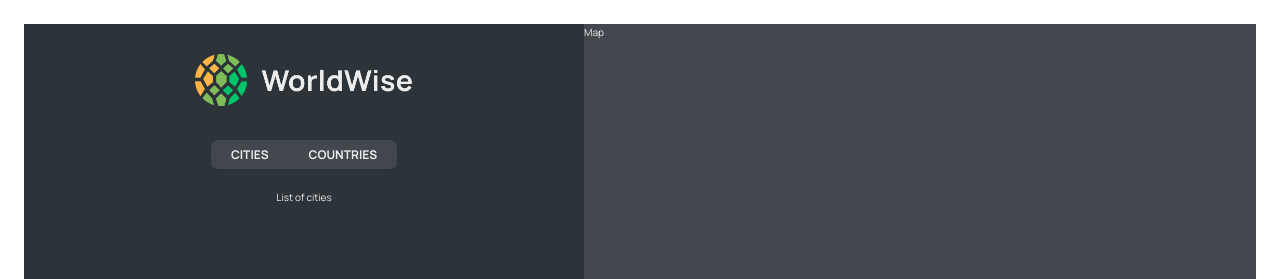
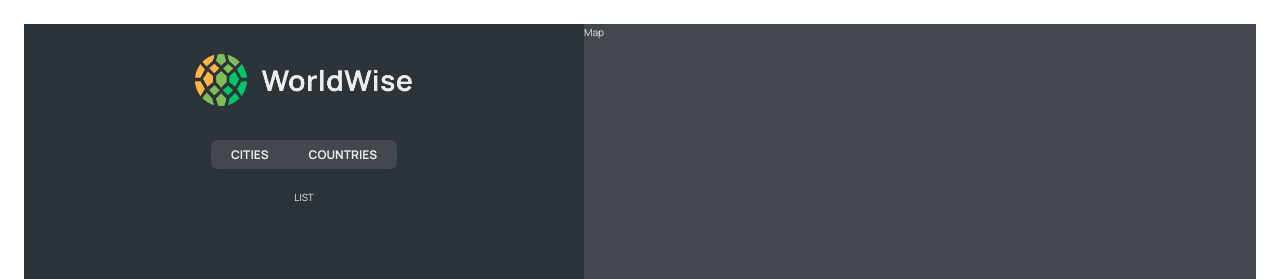
Before and after one commit to CezarLuca/17_worldwise, a React (Vite) app: page /app in a window 1280 px wide. Shown: the top 279 px of the page. Built offline with nearby package versions, Linux system fonts and the light colour scheme.

Commit message:
Implementing the CityList component part 1

```diff
--- a/package.json
+++ b/package.json
@@ -10,6 +10,7 @@
     "preview": "vite preview"
   },
   "dependencies": {
+    "json-server": "^1.0.0-alpha.23",
     "react": "^18.2.0",
     "react-dom": "^18.2.0",
     "react-router-dom": "^6.22.3"
--- a/src/App.jsx
+++ b/src/App.jsx
@@ -6,6 +6,7 @@
 import Homepage from "./pages/Homepage";
 import AppLayout from "./pages/AppLayout";
 import PageNotFound from "./pages/PageNotFound";
+import CityList from "./components/CityList";
 
 export default function App() {
     return (
@@ -16,8 +17,8 @@
                 <Route path="pricing" element={<Pricing />} />
                 <Route path="login" element={<Login />} />
                 <Route path="app" element={<AppLayout />}>
-                    <Route index element={<p>List of cities</p>} />
-                    <Route path="cities" element={<p>List of cities</p>} />
+                    <Route index element={<CityList />} />
+                    <Route path="cities" element={<CityList />} />
                     <Route
                         path="countries"
                         element={<p>List of countries</p>}
--- /dev/null
+++ b/src/components/CityList.jsx
@@ -0,0 +1,7 @@
+import styles from "./CityList.module.css";
+
+function CityList() {
+    return <ul className={styles.CityList}>LIST</ul>;
+}
+
+export default CityList;
```
Also changed, not shown: 1 other file (tests, documents, lock files or other folders).
